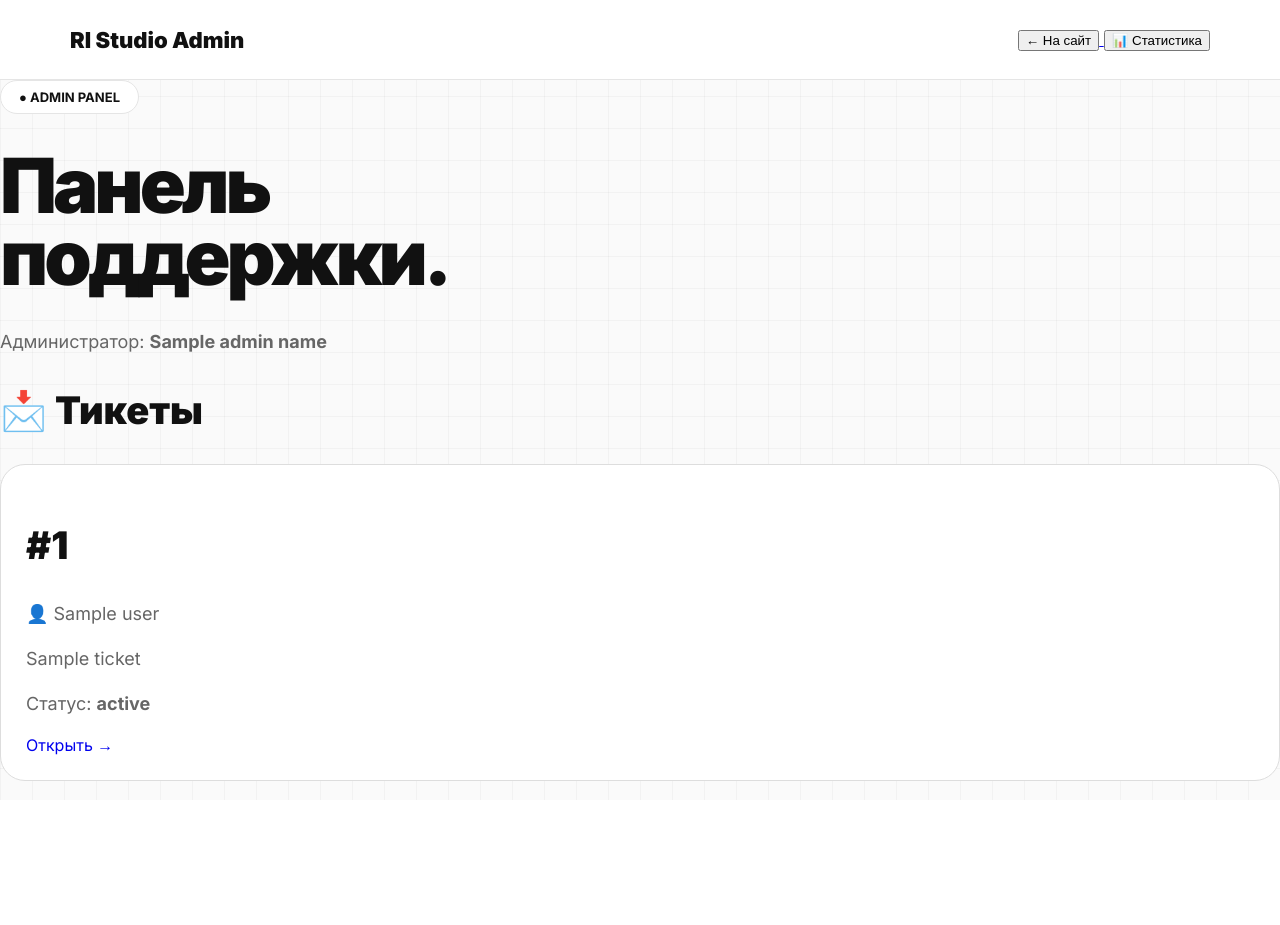
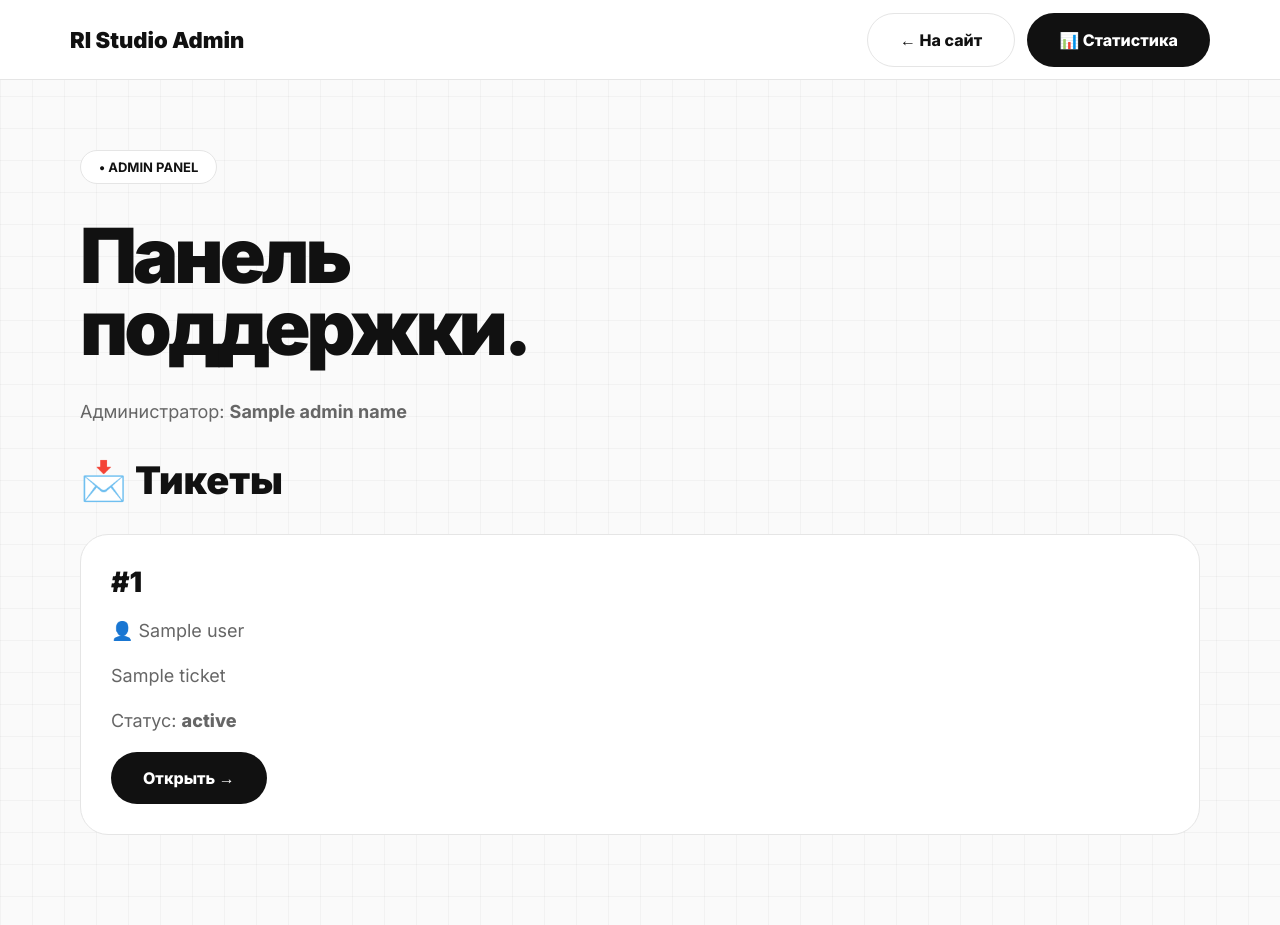
Before and after one commit to geminiappa/ri-studio-support, a Flask app: template templates/admin.html in a window 1280 px wide. Before the commit the page ends 800 px from the top, so only its background shows below. Run offline with Flask 3, Linux system fonts and the light colour scheme; the template is opened without the code that fills it: most values are stand-ins (such as "Sample title", 1, 10 or a date in 2020); some libraries are stand-ins or nearby versions.

Commit message:
Update admin.html

```diff
--- a/templates/admin.html
+++ b/templates/admin.html
@@ -1,22 +1,20 @@
 <!DOCTYPE html>
-
-<html>
+<html lang="ru">
 
 <head>
 
-<title>
-RI Studio Admin
-</title>
+<meta charset="UTF-8">
 
+<meta name="viewport" content="width=device-width, initial-scale=1.0">
 
-<link rel="stylesheet" href="{{ url_for('static', filename='style.css') }}">
+<title>RI Studio Admin</title>
 
+<link rel="stylesheet" href="/static/style.css">
 
 </head>
 
 
 <body>
-
 
 
 <header class="header">
@@ -30,31 +28,23 @@
 
 
 
-<div class="nav">
+<div class="header-actions">
 
 
-<a href="/">
-
-<button>
+<a class="btn btn-light"
+href="/">
 
 ← На сайт
-
-</button>
 
 </a>
 
 
-
-<a href="/admin/stats">
-
-<button>
+<a class="btn"
+href="/admin/stats">
 
 📊 Статистика
 
-</button>
-
 </a>
-
 
 
 </div>
@@ -68,17 +58,15 @@
 
 
 
-
-<section class="hero">
+<main class="container fade">
 
 
 
 <div class="badge">
 
-● ADMIN PANEL
+• ADMIN PANEL
 
 </div>
-
 
 
 
@@ -93,16 +81,11 @@
 
 
 
-
 <p>
 
 Администратор:
 
-<b>
-
-{{admin_name}}
-
-</b>
+<b>{{ admin_name }}</b>
 
 </p>
 
@@ -112,8 +95,7 @@
 
 
 
-
-<div class="support">
+<section>
 
 
 <h2>
@@ -127,38 +109,30 @@
 
 
 
-{% for t in tickets %}
+{% if tickets %}
 
 
 
-<div style="
-
-background:white;
-
-border:1px solid #ddd;
-
-padding:25px;
-
-border-radius:25px;
-
-margin-top:20px;
-
-">
+{% for ticket in tickets %}
 
 
 
-<h2>
+<div class="ticket">
 
-#{{t.id}}
 
-</h2>
+
+<div class="ticket-title">
+
+#{{ ticket.id }}
+
+</div>
 
 
 
 
 <p>
 
-👤 {{t.user}}
+👤 {{ ticket.user }}
 
 </p>
 
@@ -167,9 +141,10 @@
 
 <p>
 
-{{t.title}}
+{{ ticket.title }}
 
 </p>
+
 
 
 
@@ -178,22 +153,20 @@
 
 Статус:
 
-<b>
+<span class="status">
 
-{{t.status}}
+{{ ticket.status }}
 
-</b>
+</span>
+
 
 </p>
 
 
 
 
-<a href="/admin/ticket/{{t.id}}"
-
-class="primary"
-
-style="text-decoration:none;display:inline-block;">
+<a class="btn"
+href="/admin/ticket/{{ ticket.id }}">
 
 Открыть →
 
@@ -206,25 +179,37 @@
 
 
 
-{% else %}
-
-
-<p>
-
-Новых тикетов нет.
-
-</p>
-
-
-
 {% endfor %}
 
 
 
 
+{% else %}
+
+
+
+<div class="card">
+
+
+<h2>
+
+Нет тикетов
+
+</h2>
+
+
+<p>
+
+Новых обращений пока нет.
+
+</p>
+
 
 </div>
 
+
+
+{% endif %}
 
 
 
@@ -235,7 +220,7 @@
 
 
 
-
+</main>
 
 
 </body>
```
